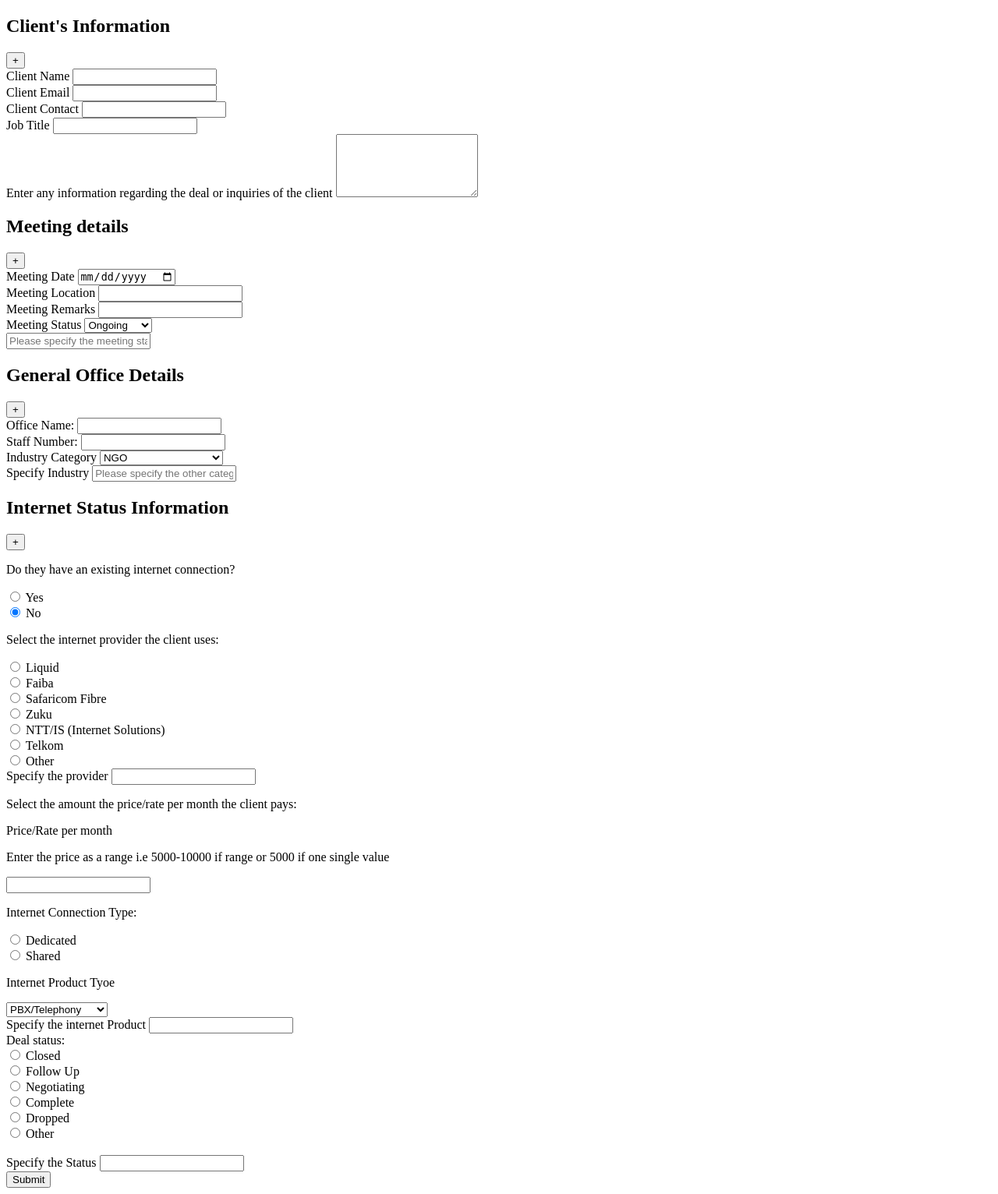
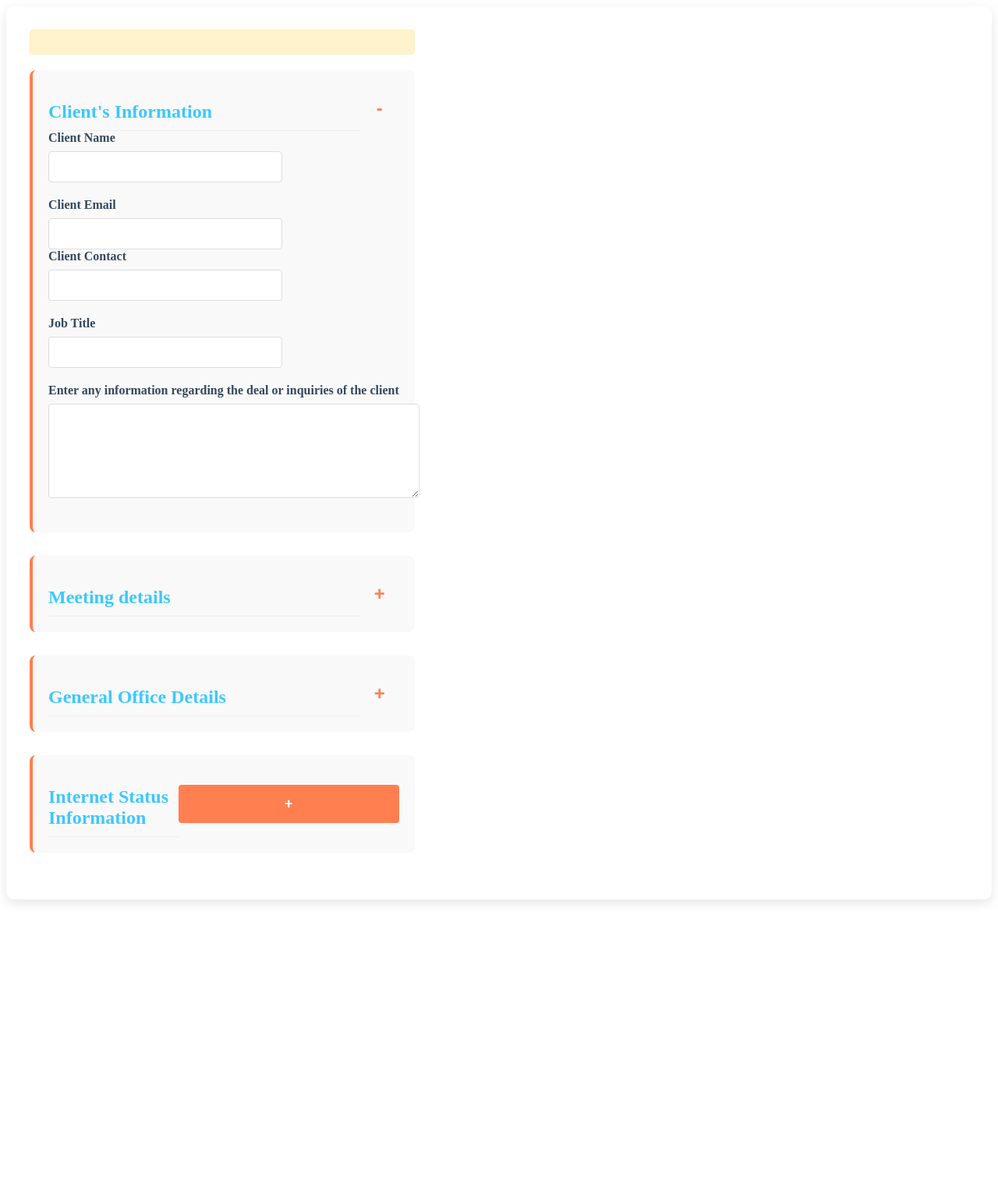
Before and after one commit to Michemor/tech-today-sales-backend, a Flask app: page /sales in a window 1280 px wide. Shown: the whole page at 78% size. After the commit the page ends 1159 px from the top, so only its background shows below. Run offline with Flask 3, Linux system fonts and the light colour scheme.

Commit message:
placed all css and js in one static folder in base directory

```diff
--- a/client_data/client_info.py
+++ b/client_data/client_info.py
@@ -12,8 +12,10 @@
 This file contains routes for entering client data
 """
 
-client_bp = Blueprint('client_bp', __name__, template_folder='templates',
-                      static_folder='static')
+client_bp = Blueprint('client_bp', __name__,
+                      template_folder='templates',
+                      static_folder='static',
+                      static_url_path='/client_data/static')
 
 @client_bp.route('/', methods=['POST', 'GET'])
 def userLogin():
--- a/client_data/templates/client.html
+++ b/client_data/templates/client.html
@@ -1,6 +1,7 @@
 {% extends 'base.html' %}
 {% block head %}
-<link rel="stylesheet" href="{{ url_for('static', filename='css/style.css') }}">
+{{ super() }}
+<link rel="stylesheet" href="{{ url_for('client_bp.static', filename='css/styles.css') }}">
 {% endblock head %}
 
 {% block content %}
--- a/sales_location/sales_location.py
+++ b/sales_location/sales_location.py
@@ -11,7 +11,8 @@
 location_bp = Blueprint('location_bp',
                         __name__,
                         template_folder='templates',
-                        static_folder='static')
+                        static_folder='static',
+                        static_url_path='/sales_location/static/css')
 
 @location_bp.route('/locations', methods=['GET', 'POST'])
 def addLocation():
--- a/sales_location/templates/lists.html
+++ b/sales_location/templates/lists.html
@@ -1,7 +1,8 @@
 {% extends 'base.html' %}
 
 {% block head %}
-<link rel="stylesheet" href="{{ url_for('location_bp.static', filename='css/styles.css') }}">
+{{ super() }}
+<link rel="stylesheet" type="text/css" href="{{ url_for('location_bp.static', filename='css/styles.css') }}">
 {% endblock head %}
 
 {% block content %}
--- /dev/null
+++ b/static/styles.css
@@ -0,0 +1,328 @@
+    :root {
+            --primary: #FF7F50;
+            --secondary: #3dc8ff;
+            --success: #27ae60;
+            --warning: #f39c12;
+            --danger: #e74c3c;
+            --light: #ecf0f1;
+            --dark: #34495e;
+            --gray: #95a5a6;
+        }
+    .home {
+            min-height: 100vh;
+            background-color: #fff;
+            margin: 0;
+        }
+
+        h1, h3 {
+            text-align: center;
+            color: #CC5500;
+        }
+
+        .btn {
+            display: flex;
+            justify-content: center;
+
+        }
+
+        a {
+            background-color: #CC5500;
+            color: #fff;
+            margin: 5px;
+            padding: 10px;
+            width: 100px;
+            font-weight: 500;
+            border: 1px solid #CC5500;
+            border-radius: 10px;
+            font-size: 16px;
+            cursor: pointer;
+            transition: background-color 0.3s ease;
+            text-decoration: none;
+        }
+
+    form {
+        display: inline-block;
+    }
+        .container {
+            max-width: 1000px;
+            margin: 0 auto;
+            padding: 20px;
+        }
+
+        header {
+            text-align: center;
+            margin-bottom: 30px;
+            padding-bottom: 20px;
+            border-bottom: 2px solid var(--primary);
+        }
+
+        header p {
+            color: var(--gray);
+            font-size: 1.1rem;
+        }
+
+        .form-container {
+            background: white;
+            border-radius: 10px;
+            box-shadow: 0 5px 15px rgba(0, 0, 0, 0.1);
+            padding: 30px;
+            margin-bottom: 30px;
+        }
+
+        .form-section {
+            margin-bottom: 30px;
+            padding: 20px;
+            border-radius: 8px;
+            background: #f9f9f9;
+            border-left: 4px solid var(--primary);
+            transition: all 0.3s ease;
+        }
+
+        .form-section h2 {
+            color: var(--secondary);
+            margin-bottom: 20px;
+            padding-bottom: 10px;
+            border-bottom: 1px solid #eee;
+        }
+
+        .form-group {
+            margin-bottom: 20px;
+        }
+
+        label {
+            display: block;
+            margin-bottom: 8px;
+            font-weight: 600;
+            color: var(--dark);
+        }
+
+        input, select, textarea {
+            width: 100%;
+            padding: 12px;
+            border: 1px solid #ddd;
+            border-radius: 4px;
+            font-size: 16px;
+            transition: border-color 0.3s;
+        }
+
+        input:focus, select:focus, textarea:focus {
+            outline: none;
+            border-color: var(--primary);
+            box-shadow: 0 0 0 2px rgba(52, 152, 219, 0.2);
+        }
+
+        .radio-group, .checkbox-group {
+            display: flex;
+            flex-wrap: wrap;
+            gap: 15px;
+            margin-top: 5px;
+        }
+
+        .radio-option, .checkbox-option {
+            display: flex;
+            align-items: center;
+        }
+
+        .radio-option input, .checkbox-option input {
+            width: auto;
+            margin-right: 8px;
+        }
+
+        .conditional-section {
+            margin-top: 20px;
+            padding: 20px;
+            background: #f0f8ff;
+            border-radius: 6px;
+            border-left: 3px solid var(--primary);
+            display: none;
+        }
+
+        .other-field {
+            margin-top: 10px;
+            display: none;
+        }
+
+        button {
+            background-color: var(--primary);
+            color: white;
+            border: none;
+            padding: 14px 25px;
+            font-size: 18px;
+            border-radius: 4px;
+            cursor: pointer;
+            transition: background-color 0.3s;
+            display: block;
+            width: 100%;
+            font-weight: 600;
+        }
+
+        button:hover {
+            background-color: #2980b9;
+        }
+
+        .form-navigation {
+            display: flex;
+            justify-content: space-between;
+            margin-top: 30px;
+        }
+
+        .btn-secondary {
+            background-color: var(--gray);
+        }
+
+        .btn-secondary:hover {
+            background-color: #7f8c8d;
+        }
+
+        .form-flash {
+            padding: 15px;
+            margin-bottom: 20px;
+            border-radius: 4px;
+            background-color: #fff3cd;
+            color: #856404;
+            border: 1px solid #ffeeba;
+        }
+
+        .form-flash ul {
+            padding-left: 20px;
+        }
+
+        .form-flash li {
+            margin-bottom: 5px;
+        }
+
+        .section-title {
+            display: flex;
+            align-items: center;
+            cursor: pointer;
+        }
+
+        .section-title h2 {
+            margin-bottom: 0;
+            flex-grow: 1;
+        }
+
+        .section-toggle {
+            background: none;
+            border: none;
+            font-size: 24px;
+            cursor: pointer;
+            color: var(--primary);
+            width: 40px;
+            height: 40px;
+            display: flex;
+            align-items: center;
+            justify-content: center;
+        }
+
+        .progress-container {
+            margin-bottom: 30px;
+        }
+
+        .progress-bar {
+            height: 10px;
+            background-color: #e0e0e0;
+            border-radius: 5px;
+            overflow: hidden;
+        }
+
+        .progress {
+            height: 100%;
+            background-color: var(--primary);
+            width: 0%;
+            transition: width 0.5s ease;
+        }
+
+        .progress-steps {
+            display: flex;
+            justify-content: space-between;
+            margin-top: 10px;
+        }
+
+        .progress-step {
+            text-align: center;
+            flex: 1;
+            font-size: 14px;
+            color: var(--gray);
+            position: relative;
+        }
+
+        .progress-step.active {
+            color: var(--primary);
+            font-weight: 600;
+        }
+
+        .progress-step:not(:last-child):after {
+            content: '';
+            position: absolute;
+            top: 10px;
+            right: -50%;
+            width: 100%;
+            height: 2px;
+            background-color: #e0e0e0;
+            z-index: -1;
+        }
+
+        @media (max-width: 768px) {
+            .container {
+                padding: 10px;
+            }
+
+            .form-container {
+                padding: 20px;
+            }
+
+            .form-section {
+                padding: 15px;
+            }
+
+            .radio-group, .checkbox-group {
+                flex-direction: column;
+                gap: 10px;
+            }
+        }
+        .sales_locations {
+    display: flex;
+}
+
+input {
+    width: 300px;
+    padding: 10px;
+    box-sizing: border-box;
+    border-radius: 4px;
+    font-size: 16px;
+}
+
+input:focus {
+    border-color: cornflowerblue;
+    box-shadow: 0 0 0 0.2rem rgba(0, 123, 255, 0.25);
+    outline: none;
+}
+
+
+h1 {
+    color: #CC5500;
+    text-align: center;
+    margin-top: 40px;
+    margin-bottom: 20px;
+}
+
+table {
+    width: 80%;
+    margin: 20px auto;
+    border-collapse: collapse;
+    box-shadow: 0 2px 8px rgba(0, 0, 0, 0.1);
+}
+
+th, td {
+    border: 1px solid #CC5500;
+    padding: 12px;
+    text-align: center;
+}
+
+thead th {
+    background-color: #FF7F50;
+    color: white;
+    font-weight: bold;
+    text-transform: uppercase;
+}
--- a/templates/base.html
+++ b/templates/base.html
@@ -4,44 +4,17 @@
     <meta charset="UTF-8">
     <meta name="viewport" content="width=device-width, initial-scale=1.0">
     <title>Technology Today Sales</title>
-    <link href="https://fonts.googleapis.com/css2?family=Montserrat:wght@400;700&display=swap" rel="stylesheet">
-    <style>
-        .home {
-            align-items: center;
-            min-height: 100vh;
-            background-color: #f0f0f0;
-            margin: 0;
-        }
-
-        h1 {
-            color: #CC5500;
-        }
-
-        .nav {
-            display: flex;
-            justify-content: center;
-            align-items: center;
-            justify-content: space-evenly;
-            margin-top: 30px;
-        }
-
-        a {
-            color: #CC5500;
-            margin: 5px;
-            border: none;
-            font-size: 16px;
-            cursor: pointer;
-            transition: background-color 0.3s ease;
-            text-decoration: none;
-        }
-
-</style>
+    <link rel="preconnect" href="https://fonts.googleapis.com">
+    <link rel="preconnect" href="https://fonts.gstatic.com" crossorigin>
+    <link href="https://fonts.googleapis.com/css2?family=Montserrat:ital,wght@0,100..900;1,100..900&display=swap" rel="stylesheet">
+    <link rel="stylesheet" type="text/css" href="{{ url_for('static', filename='styles.css') }}">
 </head>
 <body>
     <div>
         {% block content %}
         <div class="home">
-        <h1> Welcome to Sales </h1>
+        <h1> Welcome to Sales Department </h1>
+        <h3> Click on the following buttons to perform your desired action </h3>
         <div class="nav">
         <div class="btn">
             <a href="{{ url_for('client_bp.salesOffice') }}">
@@ -69,5 +42,6 @@
         {% endblock content %}
     </div>
     <script src="https://code.jquery.com/jquery-3.6.0.min.js"></script>
+    <script src="{{ url_for('static', filename='js/index.js') }}"></script>
 </body>
 </html>
```
Also changed, not shown: sales_location/static/css/locations.css (renamed from sales_location/static/css/styles.css, +3 -13 lines), sales_location/templates/sales_location.html (+8 -7 lines), client_data/static/css/styles.css (renamed from client_data/static/css/style.css), static/js/index.js (renamed from client_data/static/js/index.js).
